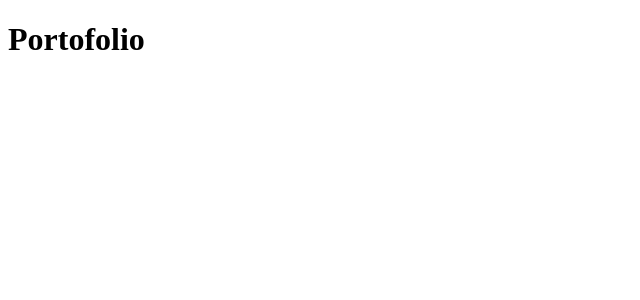
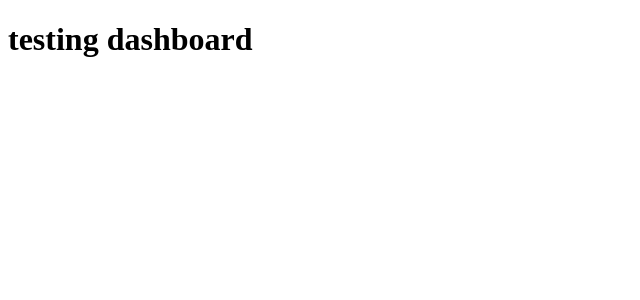
Before and after one commit to fandi-ahmad/fandi-ahmad.github.io, a React (Vite) app: page /portofolio in a window 1280 px wide. Shown: the top 300 px of the page, without its empty margins (0-640 px from the left). Built offline with nearby package versions, Linux system fonts and the light colour scheme.

Commit message:
test modified from app.jsx

```diff
--- a/src/App.jsx
+++ b/src/App.jsx
@@ -2,7 +2,9 @@ import RoutesTemplate from './routes/Routes'
 
 function App() {
   return (
-    <RoutesTemplate/>
+    <>
+      <h1>testing dashboard</h1>
+    </>
   )
 }
 
```
